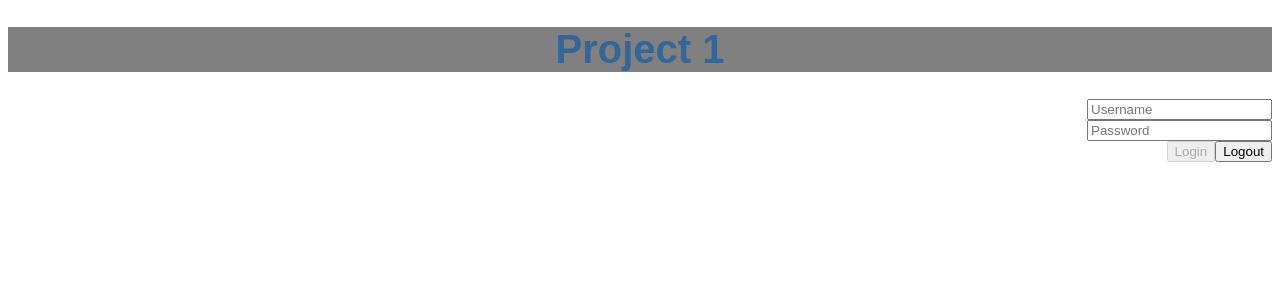
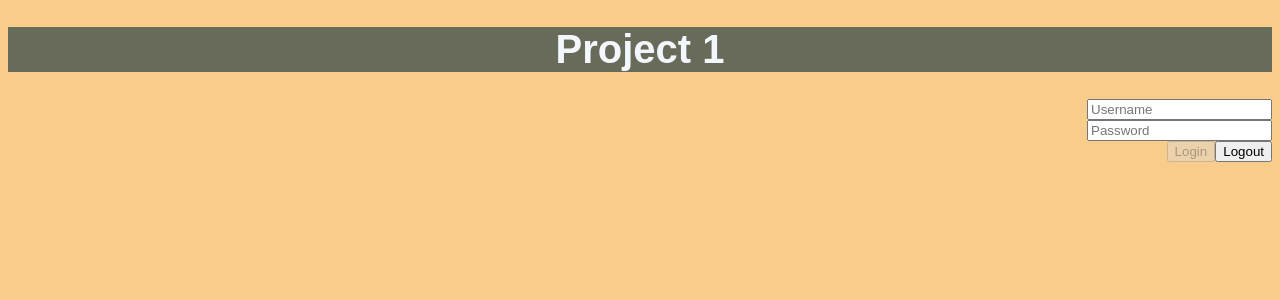
Before and after one commit to ChrisTroll/project1-frontend, an Angular app: page / in a window 1280 px wide. Shown: the top 300 px of the page. Built offline with nearby package versions, Linux system fonts and the light colour scheme.

Commit message:
Added More CSS
Background colors, approved/denied visual, changed banner

```diff
--- a/src/app/components/banner/banner.component.css
+++ b/src/app/components/banner/banner.component.css
@@ -1,11 +1,12 @@
 .topnav{
-    text-align: center;
+  text-align: center;
+
   }
 h1 {
-  color: #369;
+  color: rgb(241, 247, 252);
   font-family: Arial, Helvetica, sans-serif;
   font-size: 250%;
-  background-color: grey;
+  background-color: rgb(105, 107, 90);
   text-align: center;
 
 }
--- a/src/app/components/past-ticket-view/past-ticket-view.component.css
+++ b/src/app/components/past-ticket-view/past-ticket-view.component.css
@@ -0,0 +1,16 @@
+div {
+    border: solid black 2px;
+    padding-top: 5px;
+  padding-right: 30px;
+  padding-bottom: 5px;
+  padding-left: 8px;
+}
+
+.Approved{
+ background-color: rgb(34, 230, 34);
+ width: 10em;
+}
+.Denied{
+    background-color: rgb(247, 89, 89);
+    width: 10em;
+}
--- a/src/app/components/past-ticket-view/past-ticket-view.component.html
+++ b/src/app/components/past-ticket-view/past-ticket-view.component.html
@@ -1,13 +1,16 @@
 Your Resolved Tickets:
 <hr>
 <tr *ngFor = "let ticket of prettyTickets">
+    <div>
     Ticket ID: {{ticket.id}} <br>
     Amount: ${{ticket.amount}} <br>
     Date Submitted: {{ticket.datesubmitted}}<br>
     Date Resolved: {{ticket.dateresolved}}<br>
     Description: {{ticket.description}} <br>
     Resolver ID: {{ticket.resolver}} <br>
-    Status: {{ticket.status}} <br>
+    <div *ngIf="ticket.status==='Approved'" class ="Approved">Status: {{ticket.status}}<br></div>
+    <div *ngIf="ticket.status==='Denied'" class="Denied">Status: {{ticket.status}}<br></div>
     Reimbursement Type: {{ticket.type}}
+    </div>
     <hr>
 </tr>
--- a/src/styles.css
+++ b/src/styles.css
@@ -1 +1,3 @@
-/* You can add global styles to this file, and also import other style files */
+html{
+    background-color: rgb(248, 204, 139);
+}
```
